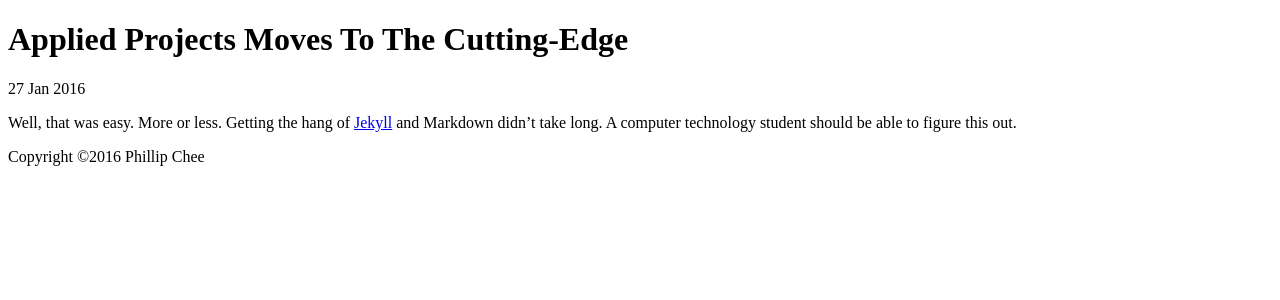
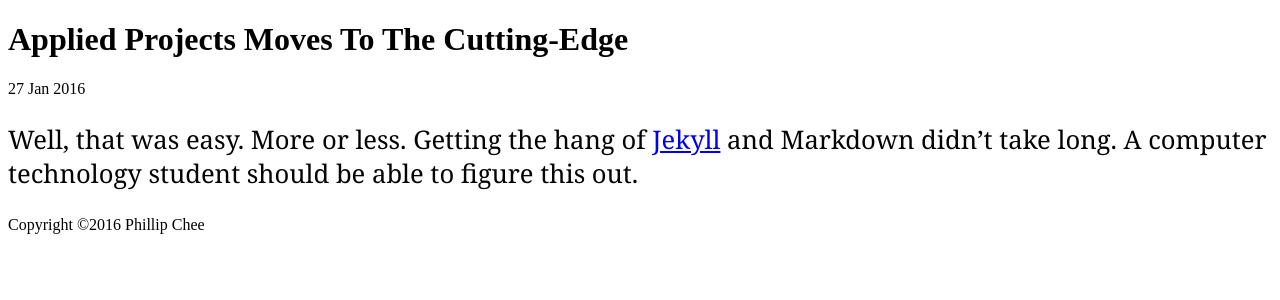
Before and after one commit to PhlegmingChee/PhlegmingChee.github.io, a Jekyll site: the page built from _posts/2016-01-27-a-typical-blog-post.md, in a window 1280 px wide. Shown: the top 300 px of the page. Built offline with Jekyll 4.4.1, drawn with Linux system fonts in a browser that asks for light colours.

Commit message:
Update main.css

```diff
--- a/css/main.css
+++ b/css/main.css
@@ -1,7 +1,7 @@
 body {
 
   }
-.blurb {
+.blurb, .post {
   font-family: Georgia, Palatino, "Times New Roman", serif;
   font-size: 1.6em;
   line-height: 1.3;
```
